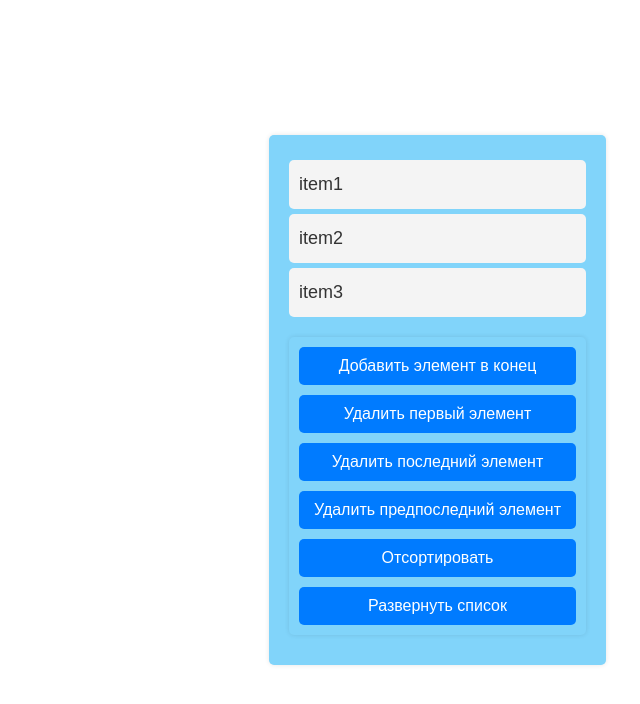
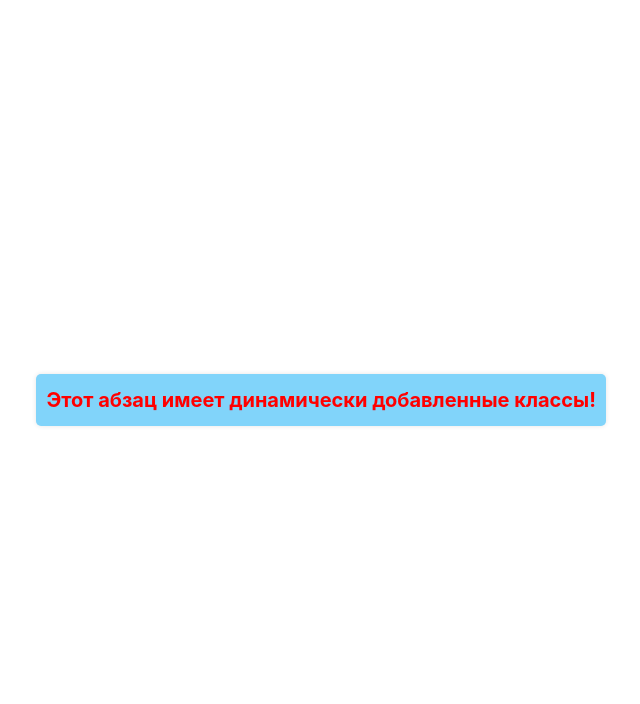
Before and after one commit to rayssssbush/vue_uch, a Vue app: page / in a window 1280 px wide. Shown: the top 704 px of the page, without its empty margins (34-674 px from the left). Built offline with nearby package versions, Linux system fonts and the light colour scheme.

Commit message:
Задание 30

```diff
--- a/src/App.vue
+++ b/src/App.vue
@@ -4,29 +4,8 @@ import TheWelcome from './components/TheWelcome.vue'
 </script>
 
 <template>
-	<div class="container">
-		<!-- Вывод списка -->
-		<ul class="item-list">
-			<li v-for="(item, index) in items" :key="index" class="item">
-				{{ item }}
-			</li>
-		</ul>
-
-		<!-- Кнопки для различных операций -->
-		<div class="buttons">
-			<button @click="addItem" class="button">Добавить элемент в конец</button>
-			<button @click="removeFirstItem" class="button">
-				Удалить первый элемент
-			</button>
-			<button @click="removeLastItem" class="button">
-				Удалить последний элемент
-			</button>
-			<button @click="removePenultimateItem" class="button">
-				Удалить предпоследний элемент
-			</button>
-			<button @click="sortItems" class="button">Отсортировать</button>
-			<button @click="reverseItems" class="button">Развернуть список</button>
-		</div>
+	<div>
+		<p :class="cssClasses">Этот абзац имеет динамически добавленные классы!</p>
 	</div>
 </template>
 
@@ -34,85 +13,19 @@ import TheWelcome from './components/TheWelcome.vue'
 export default {
 	data() {
 		return {
-			items: ['item1', 'item2', 'item3'],
+			cssClasses: ['class1', 'class2'],
 		}
-	},
-	methods: {
-		addItem() {
-			this.items.push('newItem')
-		},
-		removeFirstItem() {
-			this.items.shift()
-		},
-		removeLastItem() {
-			this.items.pop()
-		},
-		removePenultimateItem() {
-			if (this.items.length > 1) {
-				this.items.splice(this.items.length - 2, 1)
-			}
-		},
-		sortItems() {
-			this.items.sort()
-		},
-		reverseItems() {
-			this.items.reverse()
-		},
 	},
 }
 </script>
 
 <style scoped>
-/* Основные стили контейнера */
-.container {
-	font-family: Arial, sans-serif;
-	padding: 20px;
+.class1 {
+	color: red;
 }
 
-/* Стили для списка */
-.item-list {
-	list-style-type: none;
-	padding: 0;
-	margin-bottom: 20px;
-}
-
-.item {
-	font-size: 18px;
-	background-color: #f4f4f4;
-	margin: 5px 0;
-	padding: 10px;
-	border-radius: 5px;
-	transition: background-color 0.3s ease;
-}
-
-.item:hover {
-	background-color: #e0e0e0;
-}
-
-/* Стили для кнопок */
-.buttons {
-	display: flex;
-	flex-direction: column;
-	gap: 10px;
-}
-
-.button {
-	padding: 10px 15px;
-	background-color: #007bff;
-	color: white;
-	border: none;
-	border-radius: 5px;
-	cursor: pointer;
-	font-size: 16px;
-	transition: background-color 0.3s ease;
-}
-
-.button:hover {
-	background-color: #0056b3;
-}
-
-.button:active {
-	background-color: #004085;
+.class2 {
+	font-weight: bold;
 }
 </style>
 
```
